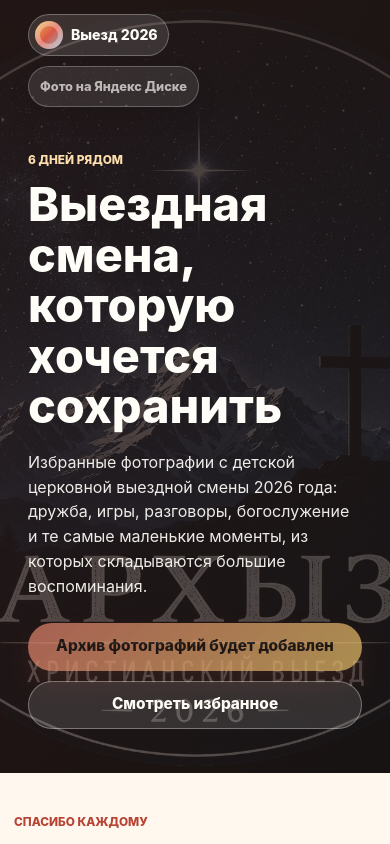
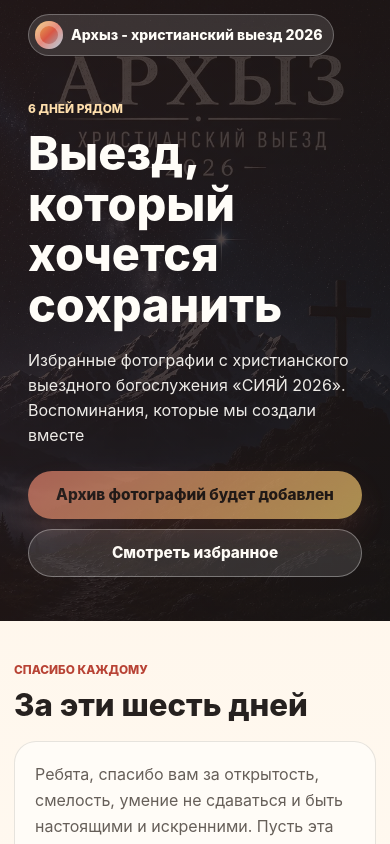
Before and after one commit to Grotekar/church-mv, a Next.js app: page /event/camp2026 in a window 390 px wide. Shown: the top 844 px of the page. Built offline with nearby package versions, Linux system fonts and the light colour scheme.

Commit message:
Изменит фоновое изображение и уберет лишнюю кнопку

```diff
--- a/app/event/camp2026/camp2026.module.css
+++ b/app/event/camp2026/camp2026.module.css
@@ -23,7 +23,8 @@
   overflow: hidden;
   padding: 14px 14px 44px;
   color: #fffdf8;
-  background: var(--camp-hero-image) center/cover no-repeat;
+  background: var(--camp-hero-image) var(--camp-hero-mobile-position, center center) /
+    cover no-repeat;
 }
 
 .hero::before {
@@ -53,16 +54,7 @@
   gap: 10px;
 }
 
-.topbarActions {
-  display: flex;
-  flex: 0 1 auto;
-  flex-wrap: wrap;
-  justify-content: flex-end;
-  gap: 8px;
-}
-
 .brand,
-.topDiskLink,
 .button,
 .churchBack {
   text-decoration: none;
@@ -102,23 +94,6 @@
     var(--camp-sky)
   );
   box-shadow: inset 0 0 0 5px rgba(255, 255, 255, 0.32);
-}
-
-.topDiskLink {
-  min-height: 40px;
-  padding: 11px 13px;
-  border: 1px solid rgba(255, 255, 255, 0.38);
-  border-radius: 999px;
-  background: rgba(255, 255, 255, 0.14);
-  color: #fffdf8;
-  font-size: 0.88rem;
-  font-weight: 800;
-  box-shadow: 0 10px 24px rgba(0, 0, 0, 0.14);
-}
-
-.topDiskLinkDisabled {
-  cursor: default;
-  opacity: 0.7;
 }
 
 .heroContent {
@@ -523,16 +498,6 @@
     max-width: 100%;
   }
 
-  .topbarActions {
-    width: 100%;
-    justify-content: flex-start;
-  }
-
-  .topDiskLink {
-    min-height: 38px;
-    padding: 10px 11px;
-    font-size: 0.8rem;
-  }
 }
 
 @media (min-width: 520px) {
@@ -570,6 +535,7 @@
 
   .hero {
     padding: 20px 28px 58px;
+    background-position: var(--camp-hero-position, center center);
   }
 
   .heroContent {
--- a/app/event/camp2026/page.tsx
+++ b/app/event/camp2026/page.tsx
@@ -33,6 +33,8 @@ export default function Camp2026Page() {
     : fallbackHeroImage;
   const heroStyle = {
     "--camp-hero-image": `url("${withBasePath(heroBackgroundSrc)}")`,
+    "--camp-hero-mobile-position": eventContent.heroBackground.mobilePosition,
+    "--camp-hero-position": eventContent.heroBackground.position,
   } as CSSProperties;
 
   return (
@@ -43,24 +45,6 @@ export default function Camp2026Page() {
             <span className={styles.brandMark} />
             <span className={styles.brandText}>{eventContent.shortTitle}</span>
           </a>
-          <div className={styles.topbarActions}>
-            {hasDiskUrl ? (
-              <a
-                className={styles.topDiskLink}
-                href={eventContent.actions.diskUrl}
-                rel="noopener noreferrer"
-                target="_blank"
-              >
-                {eventContent.actions.diskPreview}
-              </a>
-            ) : (
-              <span
-                className={`${styles.topDiskLink} ${styles.topDiskLinkDisabled}`}
-              >
-                {eventContent.actions.diskPreview}
-              </span>
-            )}
-          </div>
         </nav>
 
         <section className={styles.heroContent} id="top">
--- a/content/events/camp2026.ts
+++ b/content/events/camp2026.ts
@@ -1,18 +1,21 @@
 export const camp2026Content = {
   slug: "camp2026",
-  title: "Выездная смена, которую хочется сохранить",
-  shortTitle: "Выезд 2026",
+  title: "Выезд, который хочется сохранить",
+  shortTitle: "Архыз - христианский выезд 2026",
   subtitle: "6 дней рядом",
   seo: {
-    title: "Выездная смена 2026 | Фотографии",
+    title: "Выезд 2026 | Фотографии",
     description:
-      "Избранные фотографии детской выездной церковной смены 2026 года.",
+      "Избранные фотографии детского выезда церковной 2026 года.",
   },
   description:
-    "Избранные фотографии с детской церковной выездной смены 2026 года: дружба, игры, разговоры, богослужение и те самые маленькие моменты, из которых складываются большие воспоминания.",
+    "Избранные фотографии с христианского выездного богослужения «СИЯЙ 2026». Воспоминания, которые мы создали вместе",
   // TODO: заменить на реальную фотографию для фона Hero, если она должна отличаться от фотографий галереи.
   heroBackground: {
-    src: "/camp2026/background.png",
+    // Для смещения кадра можно использовать значения вроде "35% center", "left center" или "center top".
+    mobilePosition: "center center",
+    position: "center center",
+    src: "/camp2026/background.webp",
   },
   actions: {
     gallery: "Смотреть избранное",
@@ -74,7 +77,7 @@ export const camp2026Content = {
     },
     {
       src: "/camp2026/photos/photo-05.svg",
-      alt: "Друзья улыбаются на смене",
+      alt: "Друзья улыбаются на выезде",
       caption: "Новые друзья",
       width: 1200,
       height: 1500,
```
Also changed, not shown: public/camp2026/background.webp (added), 1 other file (tests, documents, lock files or other folders).
